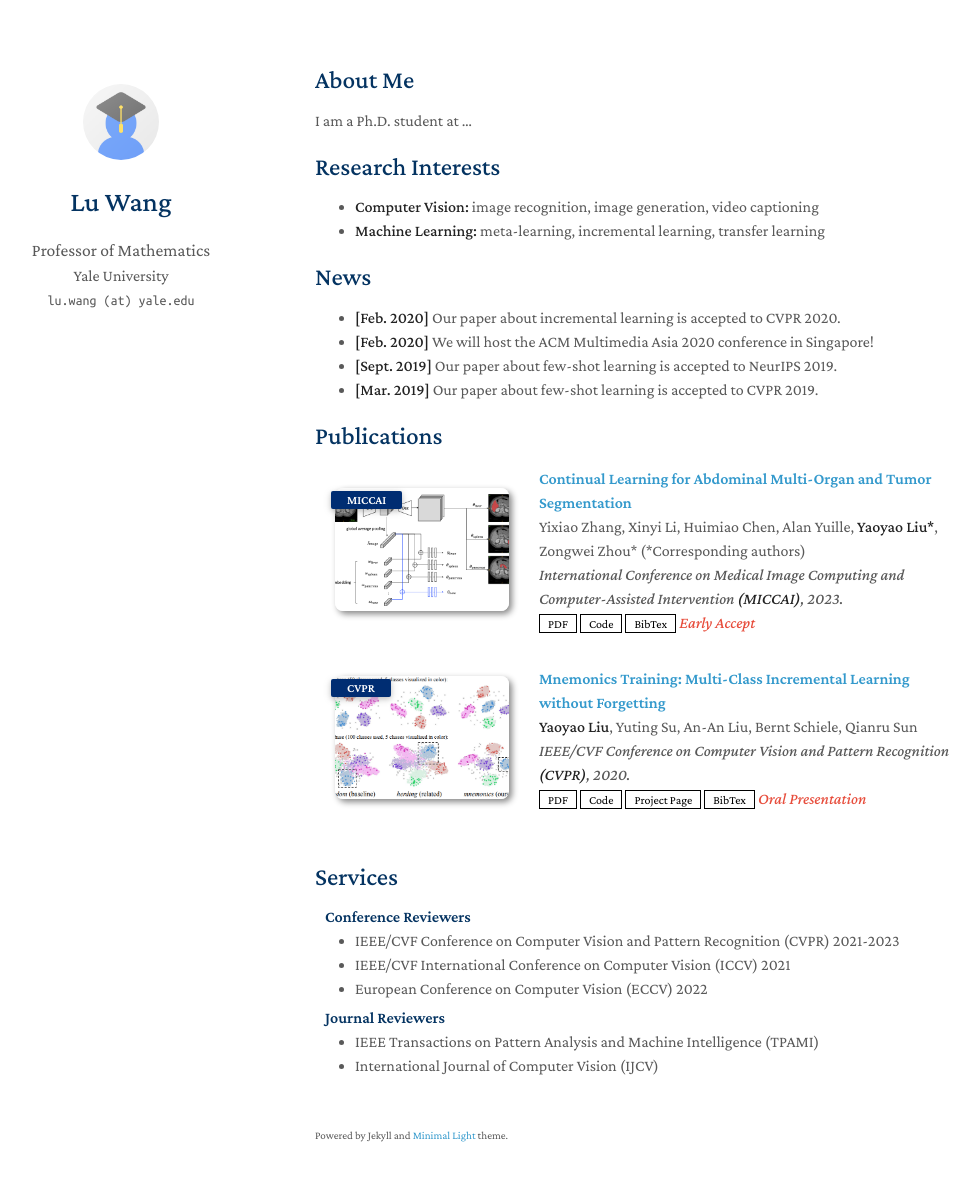
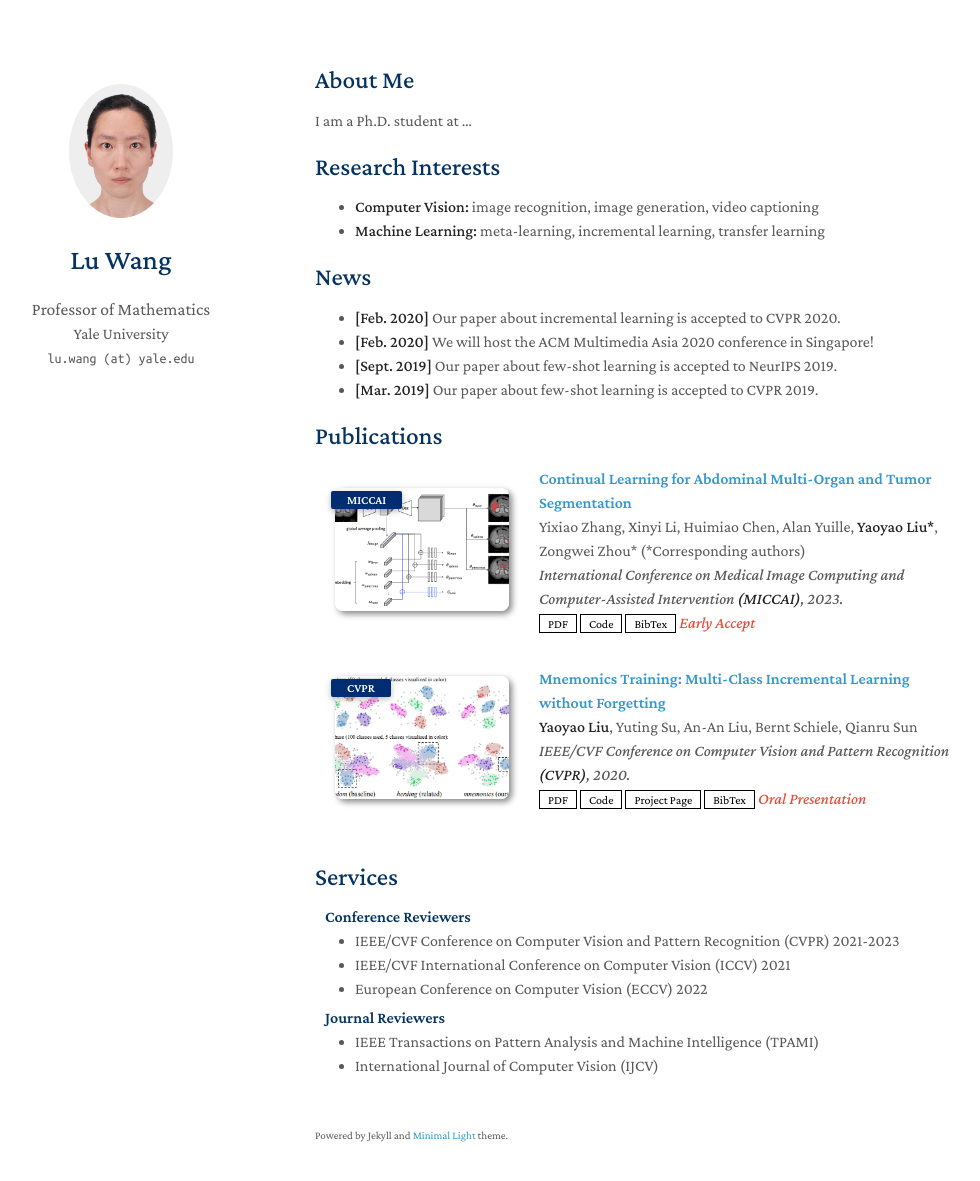
Before and after one commit to drwanglu/drwanglu.github.io, a Jekyll site: the page built from index.md, in a window 1280 px wide and 1216 px high. Shown: the top 1181 px of the window, without its empty margins (155-1135 px from the left). Built offline with Jekyll 4.4.1, drawn with Linux system fonts in a browser that asks for light colours; a style sheet for code colours, icons or effects is not loaded; our own code applies the rules of GitHub Pages for plain Markdown files.

Commit message:
Update _config.yml

```diff
--- a/_config.yml
+++ b/_config.yml
@@ -12,9 +12,7 @@ canonical: https://drwanglu.github.io
 
 # Images (e.g., your profile picture and your website's favicon)
 # "favicon" and "favicon_dark" are used for the light and dark modes, respectively.
-avatar: ./assets/img/avatar.png
-favicon: ./assets/img/favicon.png
-favicon_dark: ./assets/img/favicon-dark.png
+avatar: ./assets/img/profile.png
 
 # Footnote
 # You may use the option to disable the footnote, "Powered by Jekyll and Minimal Light theme."
```
